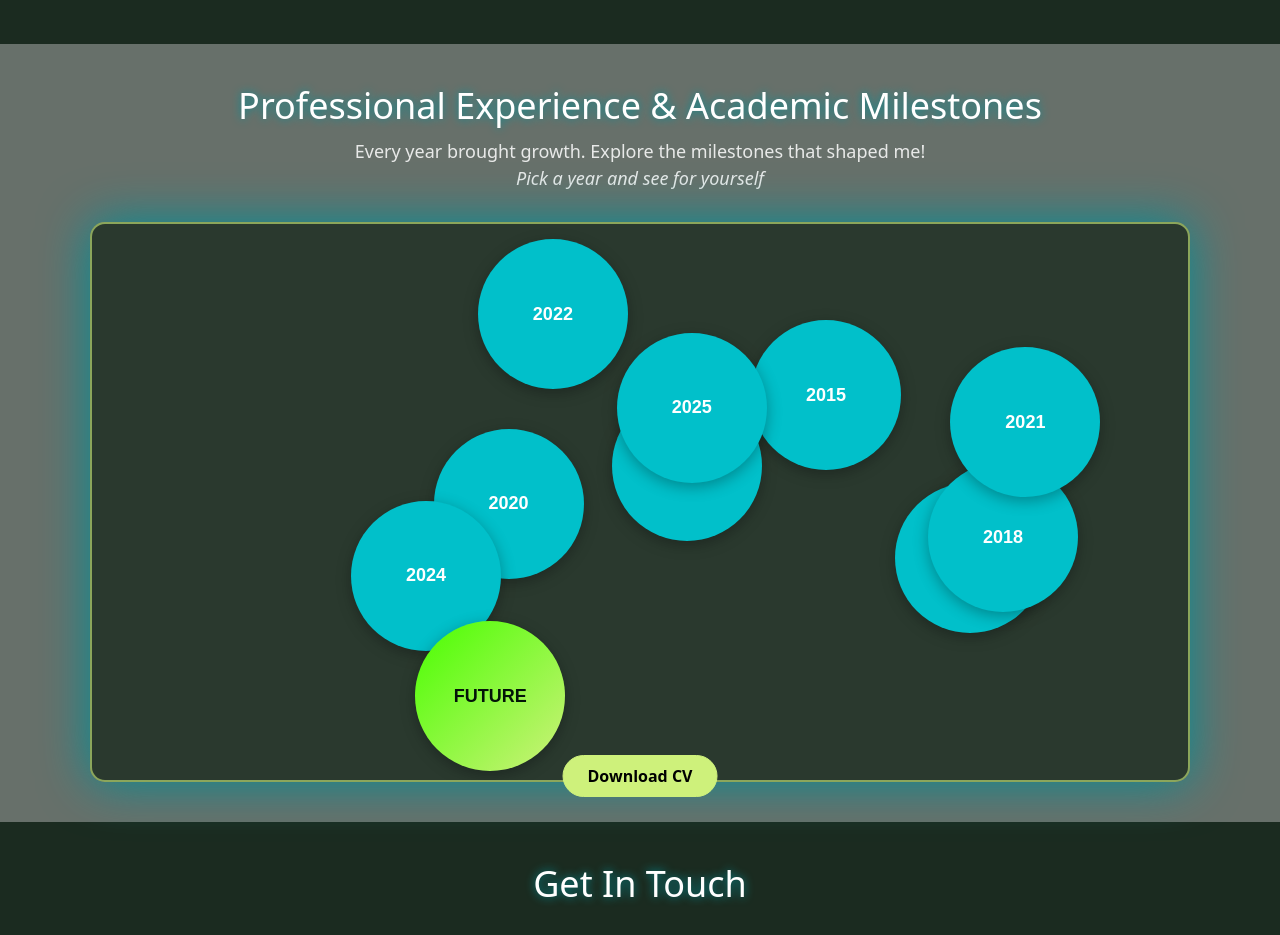
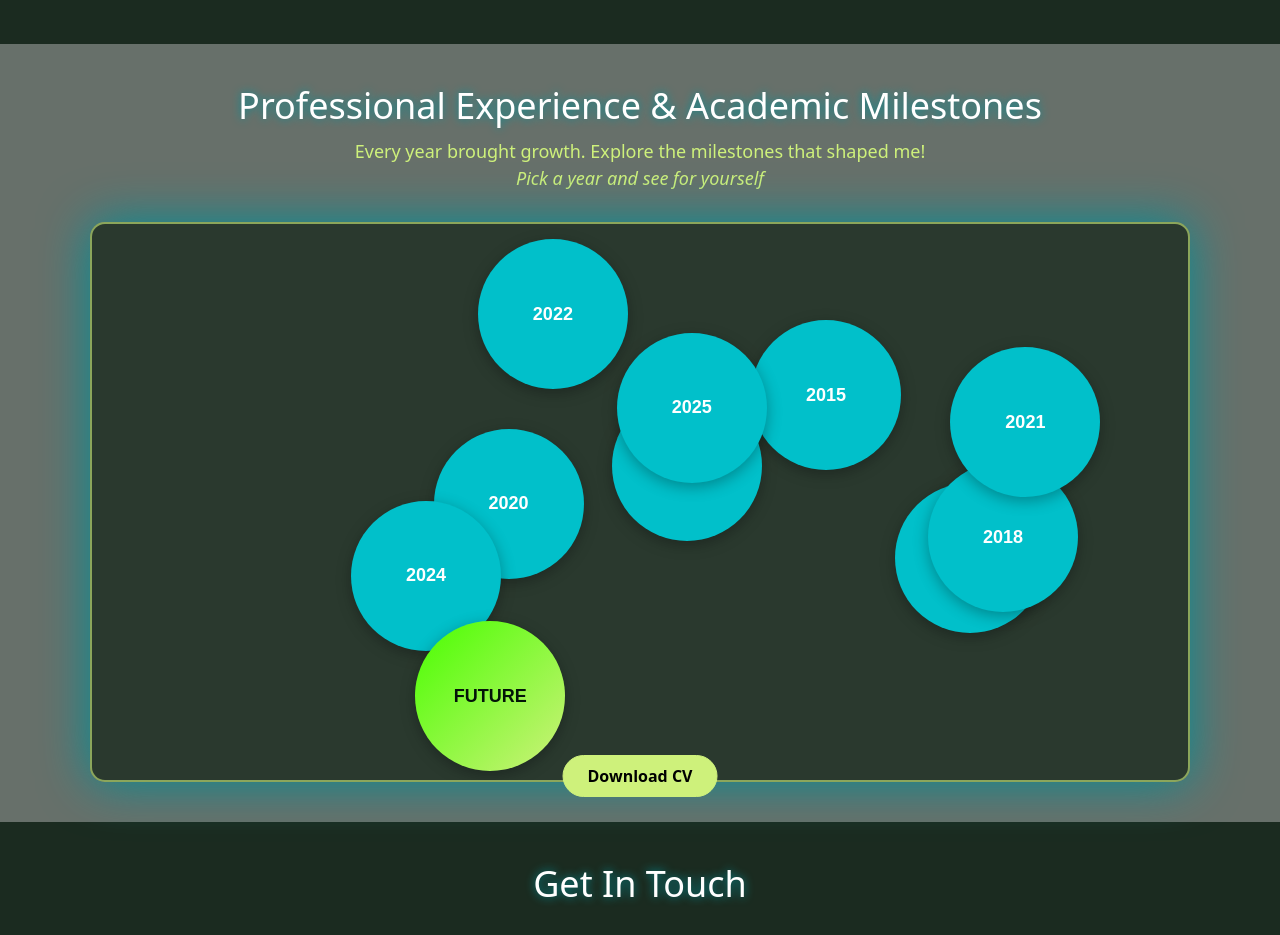
Before and after one commit to gititbunny/nn-react-portfolio, a React (Create React App) app in the folder portfolio/: page / in a window 1280 px wide. Shown: the part 3120-4055 px from the top of the page. Built offline with nearby package versions, Linux system fonts and the light colour scheme.

Commit message:
Update experience intro color

```diff
--- a/portfolio/src/styles/Experience.css
+++ b/portfolio/src/styles/Experience.css
@@ -14,7 +14,7 @@
 }
 
 .experience-intro {
-  color: rgba(255, 255, 255, 0.85);
+  color: rgba(206, 241, 123);
   margin-bottom: 30px;
   font-size: 18px;
 }
```
